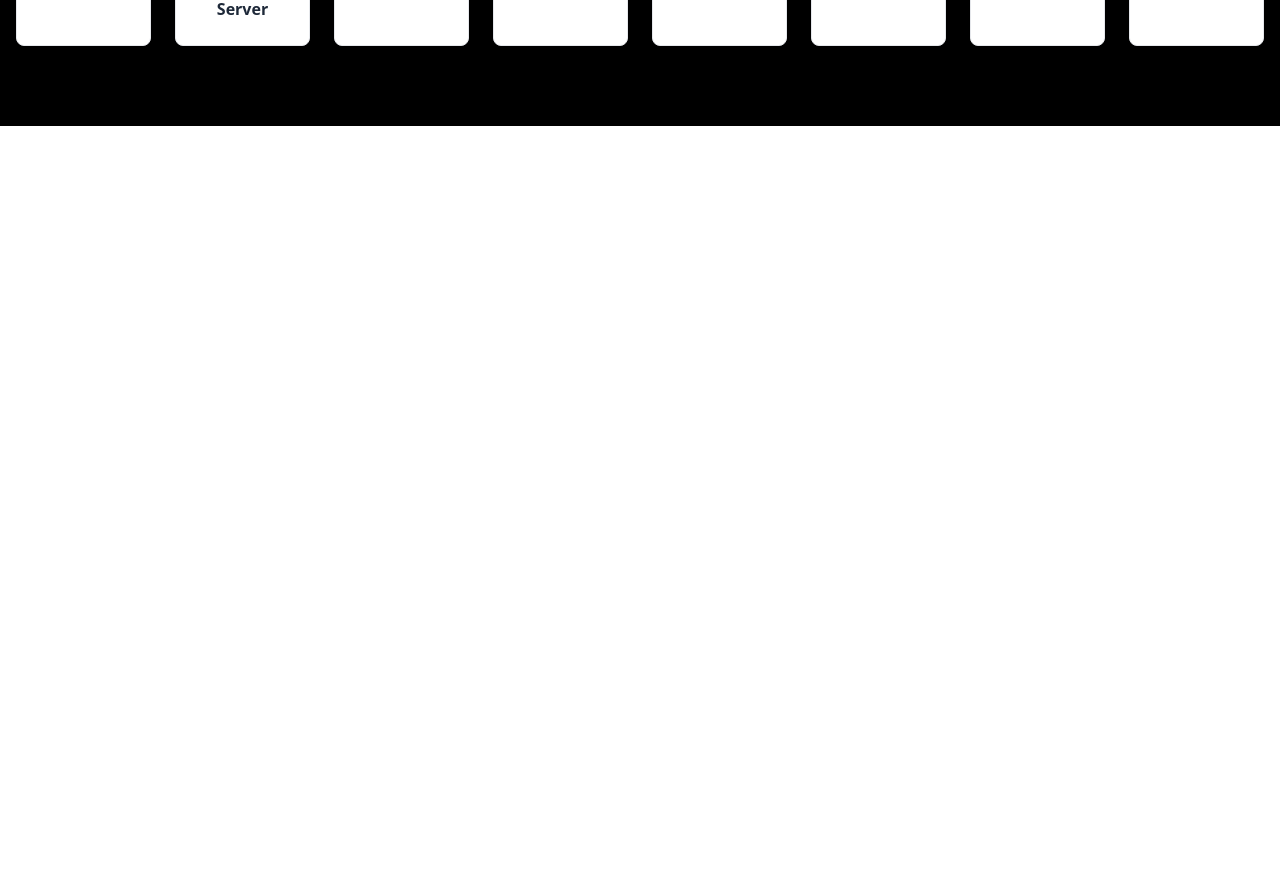
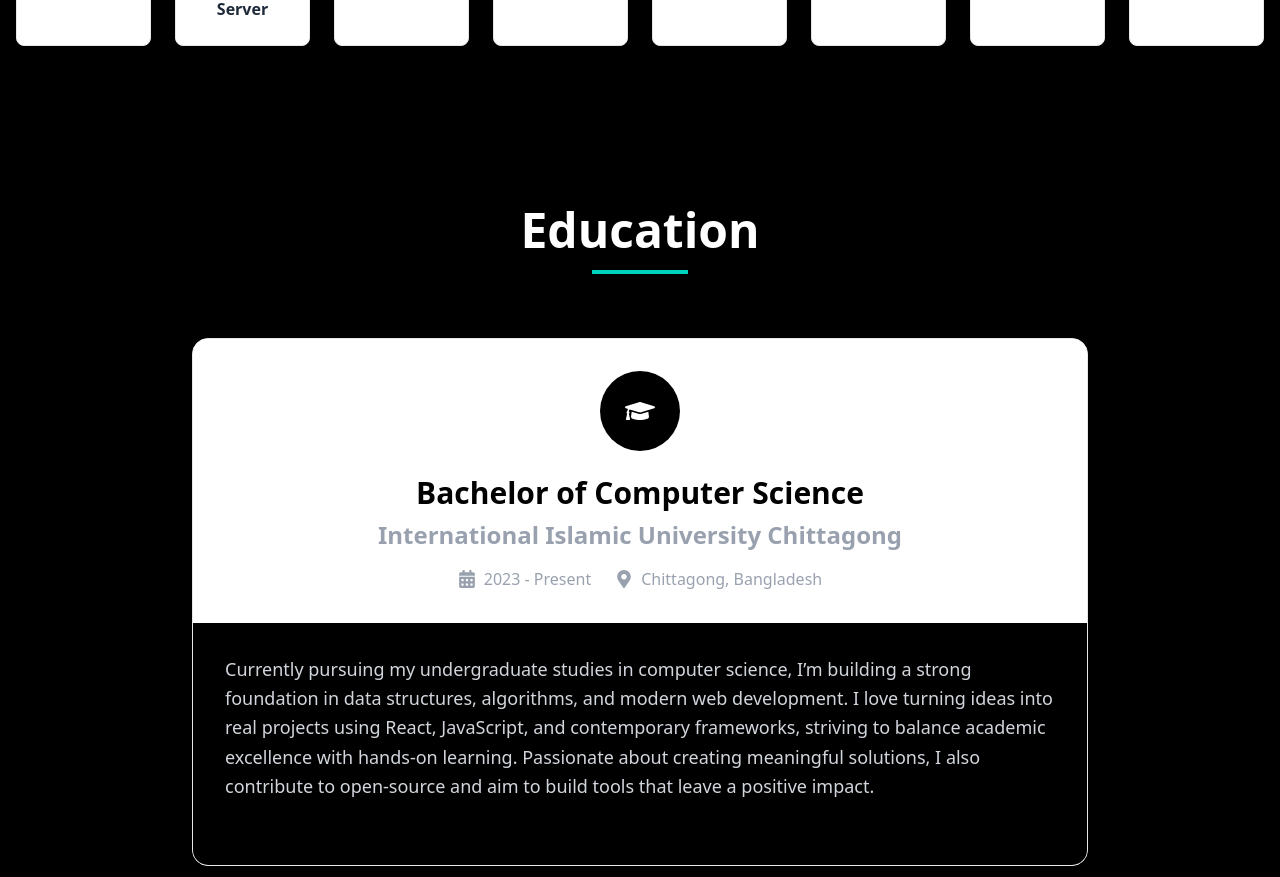
Before and after one commit to ameerhamzahd/MyPortfolio, a React (Vite) app: page / in a window 1280 px wide. Shown: the part 1920-2797 px from the top of the page. Before the commit the page ends 2046 px from the top, so only its background shows below. Built offline with nearby package versions, Linux system fonts and the light colour scheme.

Commit message:
MyPortfolio Education done.

```diff
--- a/index.html
+++ b/index.html
@@ -1,7 +1,7 @@
 <!doctype html>
-<html lang="en" >
+<html lang="en" class="scroll-smooth">
   <head>
-    <meta charset="UTF-8" class="scroll-smooth"/>
+    <meta charset="UTF-8"/>
     <link rel="icon" type="image/svg+xml" href="/vite.svg" />
     <meta name="viewport" content="width=device-width, initial-scale=1.0" />
     <title>Ameer Hamzah Daiyan</title>
--- a/src/App.jsx
+++ b/src/App.jsx
@@ -4,6 +4,7 @@
 import Hero from "./Components/Hero/Hero"
 import AboutMe from "./Components/AboutMe/AboutMe"
 import Skills from "./Components/Skills/Skills"
+import Education from "./Components/Education/Education"
 
 function App() {
 
@@ -15,6 +16,7 @@
                     <Hero></Hero>
                     <AboutMe></AboutMe>
                     <Skills></Skills>
+                    <Education></Education>
                 </main>
             </div>
         </Router>
--- a/src/Components/Education/Education.jsx
+++ b/src/Components/Education/Education.jsx
@@ -1,10 +1,82 @@
 import React from 'react';
+import { motion } from "motion/react"
+import { FaGraduationCap, FaCalendarAlt, FaMapMarkerAlt } from "react-icons/fa"
 
 const Education = () => {
+
+    const education = {
+        degree: "Bachelor of Computer Science",
+        institution: "International Islamic University Chittagong",
+        period: "2023 - Present",
+        location: "Chittagong, Bangladesh",
+        description:
+            "Currently pursuing my undergraduate studies in computer science, I’m building a strong foundation in data structures, algorithms, and modern web development. I love turning ideas into real projects using React, JavaScript, and contemporary frameworks, striving to balance academic excellence with hands-on learning. Passionate about creating meaningful solutions, I also contribute to open-source and aim to build tools that leave a positive impact."
+    }
+
     return (
-        <div>
+        <section id="education" className="py-20 px-4 bg-black">
+            <div className="max-w-7xl mx-auto">
+                <motion.div
+                    initial={{ opacity: 0, y: 50 }}
+                    whileInView={{ opacity: 1, y: 0 }}
+                    transition={{ duration: 0.8 }}
+                    viewport={{ once: true }}
+                    className="text-center mb-16"
+                >
+                    <h2 className="text-4xl md:text-5xl font-bold mb-4">Education</h2>
+                    <div className="w-24 h-1 bg-accent mx-auto mb-6"></div>
+                </motion.div>
 
-        </div>
+                <div className="max-w-4xl mx-auto">
+                    <motion.div
+                        initial={{ opacity: 0, y: 30 }}
+                        whileInView={{ opacity: 1, y: 0 }}
+                        transition={{ duration: 0.8 }}
+                        viewport={{ once: true }}
+                        className="bg-white rounded-2xl shadow-xl border border-gray-200 overflow-hidden"
+                    >
+                        {/* Header Section */}
+                        <div className="bg-white text-black p-8 text-center">
+                            <motion.div
+                                initial={{ scale: 0 }}
+                                whileInView={{ scale: 1 }}
+                                transition={{ delay: 0.3, duration: 0.5 }}
+                                viewport={{ once: true }}
+                                className="inline-flex items-center justify-center w-20 h-20 bg-black text-white rounded-full mb-6"
+                            >
+                                <FaGraduationCap className="text-3xl" />
+                            </motion.div>
+                            <h3 className="text-2xl md:text-3xl font-bold mb-2">{education.degree}</h3>
+                            <h4 className="text-xl md:text-2xl font-semibold text-gray-400 mb-4">{education.institution}</h4>
+
+                            <div className="flex flex-wrap justify-center gap-6 text-gray-400">
+                                <div className="flex items-center space-x-2">
+                                    <FaCalendarAlt className="text-lg" />
+                                    <span className="font-medium">{education.period}</span>
+                                </div>
+                                <div className="flex items-center space-x-2">
+                                    <FaMapMarkerAlt className="text-lg" />
+                                    <span className="font-medium">{education.location}</span>
+                                </div>
+                            </div>
+                        </div>
+
+                        {/* Content Section */}
+                        <div className="p-8 bg-black">
+                            <motion.div
+                                initial={{ opacity: 0, y: 20 }}
+                                whileInView={{ opacity: 1, y: 0 }}
+                                transition={{ delay: 0.4, duration: 0.6 }}
+                                viewport={{ once: true }}
+                                className="mb-8"
+                            >
+                                <p className="text-gray-300 text-lg leading-relaxed">{education.description}</p>
+                            </motion.div>
+                        </div>
+                    </motion.div>
+                </div>
+            </div>
+        </section>
     );
 };
 
--- a/src/Components/Skills/Skills.jsx
+++ b/src/Components/Skills/Skills.jsx
@@ -1,4 +1,4 @@
-import { motion } from "framer-motion";
+import { motion } from "motion/react"
 import {
     FaReact, FaNodeJs, FaJsSquare, FaPython, FaGitAlt, FaHtml5, FaCss3Alt
 } from "react-icons/fa";
```
